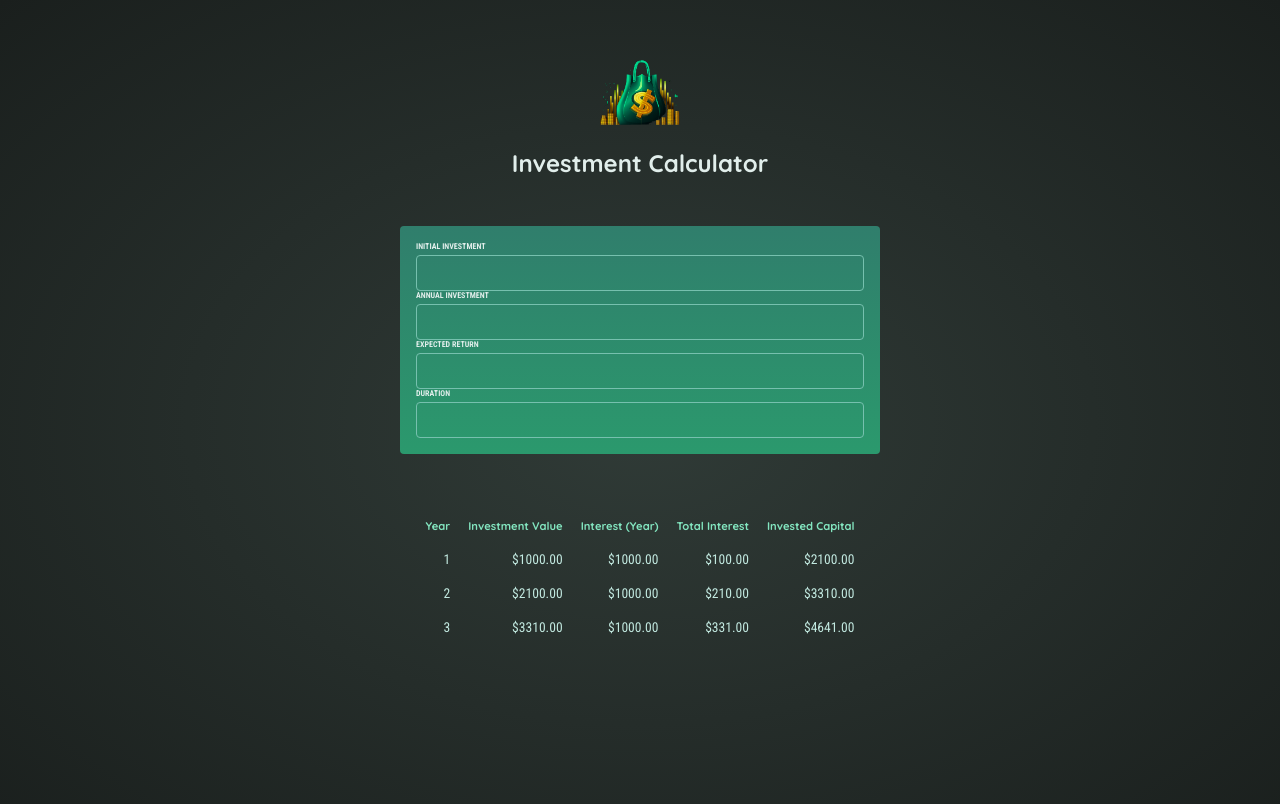
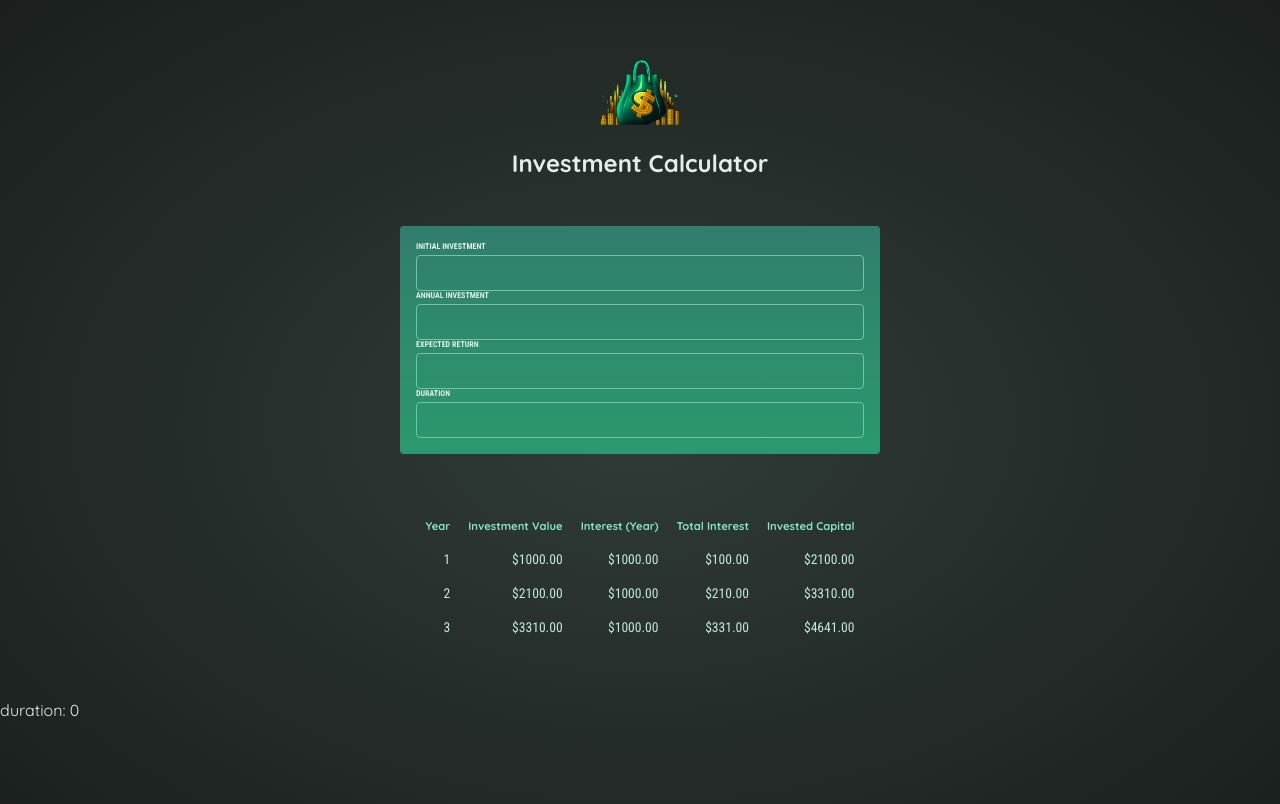
Before and after one commit to rebs-code/react-investment-calculator, a React (Vite) app: page / in a window 1280 px wide. Shown: the top 804 px of the page. Built offline with nearby package versions, Linux system fonts and the light colour scheme.

Commit message:
Add state and event handlers to UserInput component

```diff
--- a/src/App.jsx
+++ b/src/App.jsx
@@ -1,14 +1,30 @@
+import { useState } from "react";
 import Header from "./components/Header";
 import UserInput from "./components/UserInput";
 import Results from "./components/Results";
 
 function App() {
+  const [initialInvestment, setInitialInvestment] = useState(0);
+  const [annualInvestment, setAnnualInvestment] = useState(0);
+  const [returns, setReturns] = useState(0);
+  const [duration, setDuration] = useState(0);
   return (
     <>
       <Header />
       <main>
-        <UserInput />
-        <Results />
+        <UserInput
+          setInitialInvestment={setInitialInvestment}
+          setAnnualInvestment={setAnnualInvestment}
+          setReturns={setReturns}
+          setDuration={setDuration}
+        />
+        <Results
+          initialInvestment={initialInvestment}
+          annualInvestment={annualInvestment}
+          returns={returns}
+          duration={duration}
+        />
+        duration: {duration}
       </main>
     </>
   );
--- a/src/components/UserInput.jsx
+++ b/src/components/UserInput.jsx
@@ -1,15 +1,29 @@
-export default function UserInput() {
+import React from "react";
+
+export default function UserInput({
+  setInitialInvestment,
+  setAnnualInvestment,
+  setReturns,
+  setDuration,
+}) {
+  // Event handlers
+  const handleDurationChange = (event) => {
+    setDuration(event.target.value);
+  };
+
+  //how can  i pass these values to the results component?
+
   return (
     <div id="user-input">
       <form>
         <label htmlFor="initial-investment">Initial Investment</label>
         <input type="number" id="initial-investment" />
         <label htmlFor="annual-investment">Annual Investment</label>
-        <input type="number" id="monthly-investment" />
+        <input type="number" id="annual-investment" />
         <label htmlFor="returns">Expected Return</label>
-        <input type="number" id="years" />
-        <label htmlFor="interest-rate">Duration</label>
-        <input type="number" id="interest-rate" />
+        <input type="number" id="returns" />
+        <label htmlFor="duration">Duration</label>
+        <input type="number" id="duration" onChange={handleDurationChange} />
       </form>
     </div>
   );
```
Also changed, not shown: src/components/Results.jsx (+6 -2 lines).
